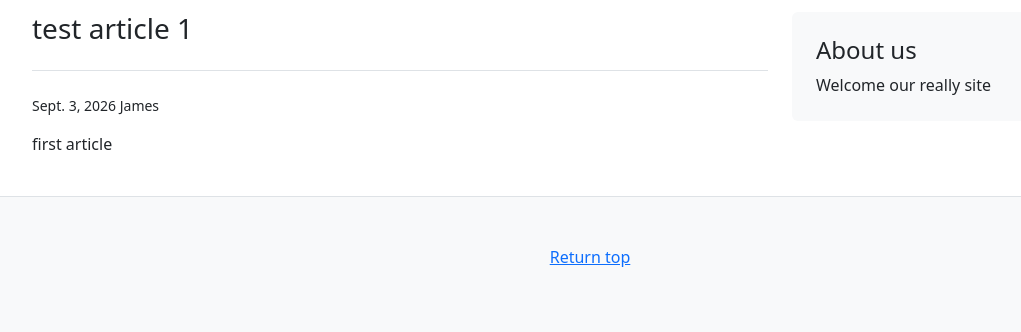
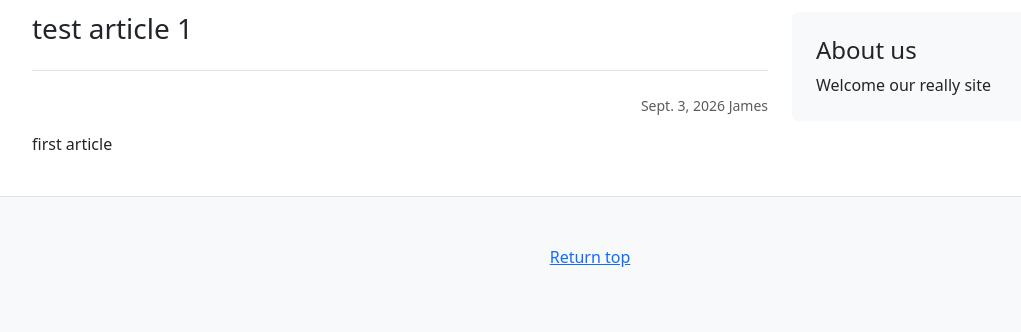
Before and after one commit to liberbell/dj13, a Django app: page /blog/1/ in a window 1280 px wide. Shown: the part 151-483 px from the top of the page, without its empty margins (50-1071 px from the left). Run offline with Django 5.2, Linux system fonts and the light colour scheme; data comes from the database, SQL or seed files in the repository.

Commit message:
article4

```diff
--- a/project1/templates/blog/article.html
+++ b/project1/templates/blog/article.html
@@ -6,7 +6,7 @@
             <div class="col-md-8">
                 <h3 class="pb-4 mb-4 font-italic border-bottom">{{ article.title }}</h3>
 
-                <p class="small">
+                <p class="small text-muted text-end">
                     {{ article.created_at }} {{ article.author }}
                 </p>
 
```
